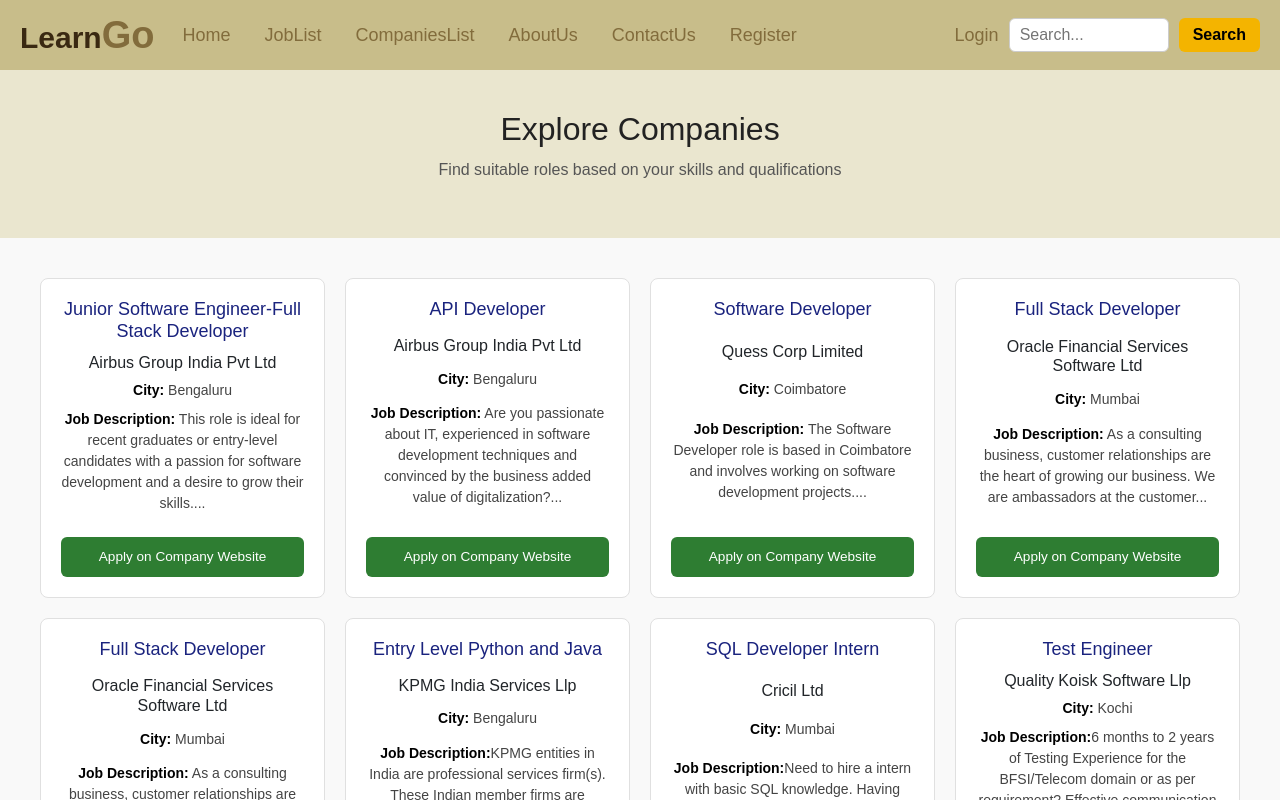
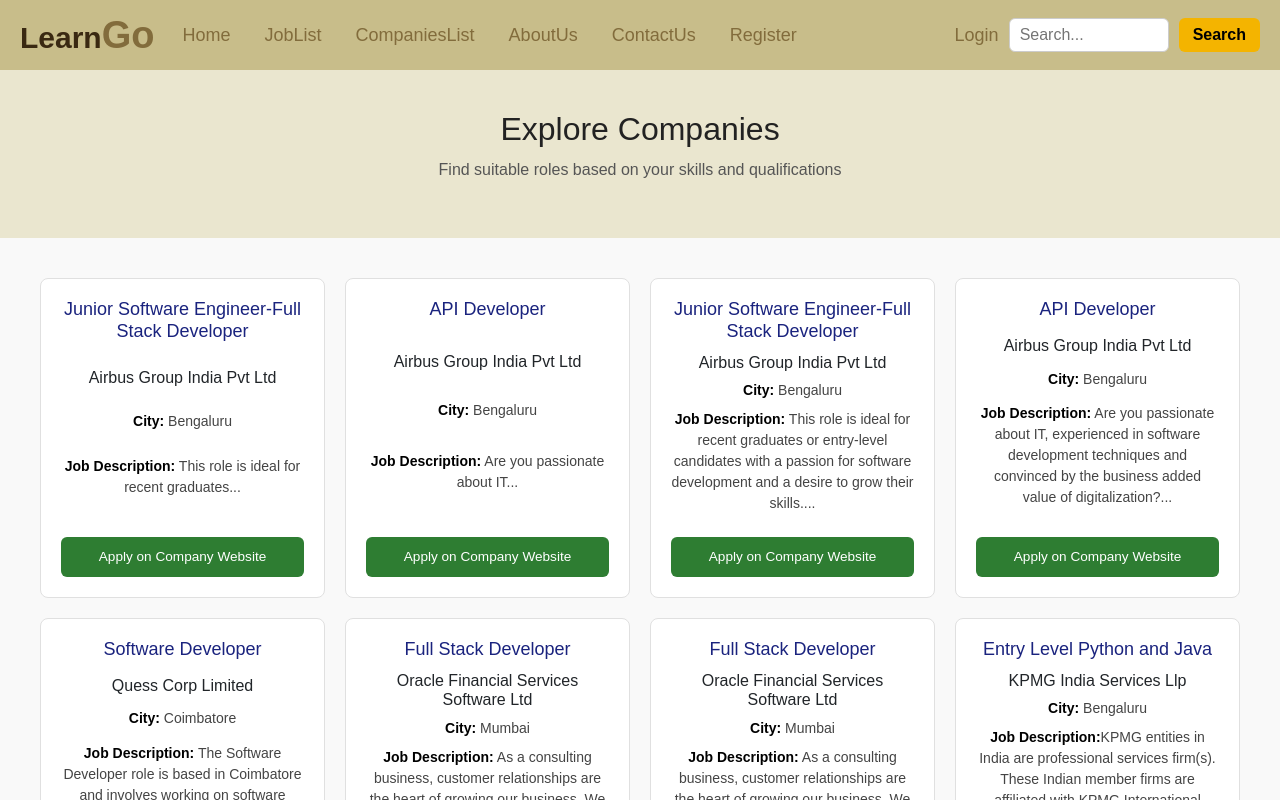
Before and after one commit to tasneemsingapore2504-droid/jobseeker, a React (Vite) app: page /companiesList in a window 1280 px wide. Shown: the top 800 px of the page. Built offline with nearby package versions, Linux system fonts and the light colour scheme; no server answers.

Commit message:
new changes

```diff
--- a/src/pages/CompaniesList.jsx
+++ b/src/pages/CompaniesList.jsx
@@ -1,71 +1,69 @@
 import { useEffect, useState } from "react";
+import axios from "axios";
 
 function CompaniesList() {
   const [company, setCompany] = useState([]);
-  const job = [
+  const [users, setUsers] = useState([]);
+  const jobData = [
     {
-      jobname: "Junior Software Engineer-Full Stack Developer",
-      compname: "Airbus Group India Pvt Ltd",
+      id: 1,
+      title: "Junior Software Engineer-Full Stack Developer",
+      company: "Airbus Group India Pvt Ltd",
       city: "Bengaluru",
-      jobdesc:
-        "This role is ideal for recent graduates or entry-level candidates with a passion for software development and a desire to grow their skills....",
-      url: "https://ag.wd3.myworkdayjobs.com/en-US/Airbus/job/Bangalore-Area/Software-Engineer--Python--Angular-Full-stack-_JR10366937",
+      description: "This role is ideal for recent graduates...",
+      link: "https://ag.wd3.myworkdayjobs.com/...",
     },
     {
-      jobname: "Junior Software Engineer-Full Stack Developer",
-      compname: "Airbus Group India Pvt Ltd",
+      id: 2,
+      title: "API Developer",
+      company: "Airbus Group India Pvt Ltd",
       city: "Bengaluru",
-      jobdesc:
-        "This role is ideal for recent graduates or entry-level candidates with a passion for software development and a desire to grow their skills....",
-      url: "https://ag.wd3.myworkdayjobs.com/en-US/Airbus/job/Bangalore-Area/Software-Engineer--Python--Angular-Full-stack-_JR10366937",
-    },
-    {
-      jobname: "Junior Software Engineer-Full Stack Developer",
-      compname: "Airbus Group India Pvt Ltd",
-      city: "Bengaluru",
-      jobdesc:
-        "This role is ideal for recent graduates or entry-level candidates with a passion for software development and a desire to grow their skills....",
-      url: "https://ag.wd3.myworkdayjobs.com/en-US/Airbus/job/Bangalore-Area/Software-Engineer--Python--Angular-Full-stack-_JR10366937",
-    },
-    {
-      jobname: "Junior Software Engineer-Full Stack Developer",
-      compname: "Airbus Group India Pvt Ltd",
-      city: "Bengaluru",
-      jobdesc:
-        "This role is ideal for recent graduates or entry-level candidates with a passion for software development and a desire to grow their skills....",
-      url: "https://ag.wd3.myworkdayjobs.com/en-US/Airbus/job/Bangalore-Area/Software-Engineer--Python--Angular-Full-stack-_JR10366937",
+      description: "Are you passionate about IT...",
+      link: "https://ag.wd3.myworkdayjobs.com/...",
     },
   ];
 
+  const fetchUsers = async () => {
+    const res = await axios.get("http://localhost:5000/api/CompanyProfile");
+    setUsers(res.data);
+  };
+
+  useEffect(() => {
+    fetchUsers();
+  }, []);
+
   return (
     <>
-      <header class="header">
+      <header className="header">
         <h1>Explore Companies</h1>
         <p>Find suitable roles based on your skills and qualifications</p>
       </header>
-      <section class="jobs-container">
-        <div class="job-grid">
+      <section className="jobs-container">
+        <div className="job-grid">
           {/* <!-- Job Card 1 --> */}
 
-          {company.map((comp, index) => {
-            <li key={index}>
-              <div class="job-card">
-                <h3>{comp.jobname}</h3>
-                <h6>{comp.compname}</h6>
+          {jobData.map((job) => (
+            <div className="job-card" key={job.id}>
+              <h3>{job.title}</h3>
+              <h6>{job.company}</h6>
               <p>
-                  <strong>City:</strong> {comp.city}
+                <strong>City:</strong> {job.city}
               </p>
               <p>
-                  <strong>Job Description:</strong> {comp.jobdesc}
+                <strong>Job Description:</strong> {job.description}
               </p>
-                <a class="linkBtn" href={comp.url}>
+              <a
+                className="linkBtn"
+                href={job.link}
+                target="_blank"
+                rel="noreferrer"
+              >
                 Apply on Company Website
               </a>
             </div>
-            </li>;
-          })}
+          ))}
 
-          <div class="job-card">
+          <div className="job-card">
             <h3>Junior Software Engineer-Full Stack Developer</h3>
             <h6>Airbus Group India Pvt Ltd</h6>
             <p>
@@ -77,15 +75,14 @@
               development and a desire to grow their skills....
             </p>
             <a
-              class="linkBtn"
+              className="linkBtn"
               href="https://ag.wd3.myworkdayjobs.com/en-US/Airbus/job/Bangalore-Area/Software-Engineer--Python--Angular-Full-stack-_JR10366937"
             >
               Apply on Company Website
             </a>
           </div>
-
           {/* <!-- Job Card 2 --> */}
-          <div class="job-card">
+          <div className="job-card">
             <h3>API Developer</h3>
             <h6>Airbus Group India Pvt Ltd</h6>
             <p>
@@ -97,15 +94,14 @@
               the business added value of digitalization?...
             </p>
             <a
-              class="linkBtn"
+              className="linkBtn"
               href="https://ag.wd3.myworkdayjobs.com/en-US/Airbus/job/Bangalore-Area/Developer---Mulesoft-API_JR10390610-1"
             >
               Apply on Company Website
             </a>
           </div>
-
           {/*  <!-- Job Card 3 --> */}
-          <div class="job-card">
+          <div className="job-card">
             <h3>Software Developer</h3>
             <h6>Quess Corp Limited</h6>
             <p>
@@ -117,15 +113,14 @@
               projects....
             </p>
             <a
-              class="linkBtn"
+              className="linkBtn"
               href="https://fa-eumz-saasfaprod1.fa.ocs.oraclecloud.com/hcmUI/CandidateExperience/en/sites/CX_1/job/10183"
             >
               Apply on Company Website
             </a>
           </div>
-
           {/* <!-- Job Card 4 --> */}
-          <div class="job-card">
+          <div className="job-card">
             <h3>Full Stack Developer</h3>
             <h6>Oracle Financial Services Software Ltd</h6>
             <p>
@@ -137,15 +132,14 @@
               are ambassadors at the customer...
             </p>
             <a
-              class="linkBtn"
+              className="linkBtn"
               href="https://careers.oracle.com/en/sites/jobsearch/job/304501?location=India&locationId=300000000106947"
             >
               Apply on Company Website
             </a>
           </div>
-
           {/* <!-- Job Card 5 --> */}
-          <div class="job-card">
+          <div className="job-card">
             <h3>Full Stack Developer</h3>
             <h6>Oracle Financial Services Software Ltd</h6>
             <p>
@@ -157,15 +151,14 @@
               are ambassadors at the customer....
             </p>
             <a
-              class="linkBtn"
+              className="linkBtn"
               href="https://careers.oracle.com/en/sites/jobsearch/job/304501?location=India&locationId=300000000106947"
             >
               Apply on Company Website
             </a>
           </div>
-
           {/* <!-- Job Card 6  --> */}
-          <div class="job-card">
+          <div className="job-card">
             <h3>Entry Level Python and Java</h3>
             <h6>KPMG India Services Llp</h6>
             <p>
@@ -177,15 +170,14 @@
               affiliated with KPMG International Limited....
             </p>
             <a
-              class="linkBtn"
+              className="linkBtn"
               href="https://ejgk.fa.em2.oraclecloud.com/hcmUI/CandidateExperience/en/sites/CX_1/job/INTG10038681"
             >
               Apply on Company Website
             </a>
           </div>
-
           {/* <!-- Job Card 7  --> */}
-          <div class="job-card">
+          <div className="job-card">
             <h3>SQL Developer Intern</h3>
             <h6>Cricil Ltd</h6>
             <p>
@@ -197,15 +189,14 @@
               scripting....
             </p>
             <a
-              class="linkBtn"
+              className="linkBtn"
               href="https://career.crisil.com/crisil/jobview/sql-developer-mumbai-maharashtra-india-2026020119550191"
             >
               Apply on Company Website
             </a>
           </div>
-
           {/* <!-- Job Card 8 --> */}
-          <div class="job-card">
+          <div className="job-card">
             <h3>Test Engineer</h3>
             <h6>Quality Koisk Software Llp</h6>
             <p>
@@ -218,15 +209,14 @@
               properly?....
             </p>
             <a
-              class="linkBtn"
+              className="linkBtn"
               href="https://careers-qualitykiosk.peoplestrong.com/job/detail/R-0040031-01"
             >
               Apply on Company Website
             </a>
           </div>
-
           {/* <!-- Job Card 9 --> */}
-          <div class="job-card">
+          <div className="job-card">
             <h3>Application Automation</h3>
             <h6>Accenture India Private Limited</h6>
             <p>
@@ -239,15 +229,14 @@
               specialized skills across more than 40 industries....
             </p>
             <a
-              class="linkBtn"
+              className="linkBtn"
               href="https://www.accenture.com/in-en/careers/jobdetails?id=AIOC-S01627413_en&title=App%20Automation%20Eng%20New%20Associate"
             >
               Apply on Company Website
             </a>
           </div>
-
           {/* <!-- Job Card 10 --> */}
-          <div class="job-card">
+          <div className="job-card">
             <h3>Business Analyst</h3>
             <h6>Mphasis Limited</h6>
             <p>
@@ -260,15 +249,14 @@
               clients....
             </p>
             <a
-              class="linkBtn"
+              className="linkBtn"
               href="https://mphasis.ripplehire.com/candidate/?token=ty4DfyWddnOrtpclQeia&lang=en&ref=LI01#detail/job/647381"
             >
               Apply on Company Website
             </a>
           </div>
-
           {/* <!-- Job Card 11 --> */}
-          <div class="job-card">
+          <div className="job-card">
             <h3>Graphic Designer</h3>
             <h6>Larsen & Turbo Ltd</h6>
             <p>
@@ -281,15 +269,14 @@
               digital ads....
             </p>
             <a
-              class="linkBtn"
+              className="linkBtn"
               href="https://larsentoubrocareers.peoplestrong.com/job/detail/LNT_GD_1546173"
             >
               Apply on Company Website
             </a>
           </div>
-
           {/* <!-- Job Card 12 --> */}
-          <div class="job-card">
+          <div className="job-card">
             <h3>Digital Business Dealing</h3>
             <h6>Kotak Securities Limited</h6>
             <p>
@@ -301,15 +288,14 @@
               activities. The position requires working closely....
             </p>
             <a
-              class="linkBtn"
+              className="linkBtn"
               href="https://hcbt.fa.em2.oraclecloud.com/hcmUI/CandidateExperience/en/sites/CX_1001/job/37819"
             >
               Apply on Company Website
             </a>
           </div>
-
           {/* <!-- Job Card 13 --> */}
-          <div class="job-card">
+          <div className="job-card">
             <h3>System Engineer</h3>
             <h6>GE Healthcare</h6>
             <p>
@@ -321,15 +307,14 @@
               mindset, and process. All activities that consider both the ....
             </p>
             <a
-              class="linkBtn"
+              className="linkBtn"
               href="https://careers.gehealthcare.com/global/en/job/R4036386"
             >
               Apply on Company Website
             </a>
           </div>
-
           {/* <!-- Job Card 14 --> */}
-          <div class="job-card">
+          <div className="job-card">
             <h3>Database Administration</h3>
             <h6>NTT India Ltd</h6>
             <p>
@@ -342,15 +327,14 @@
               security, and availability...
             </p>
             <a
-              class="linkBtn"
+              className="linkBtn"
               href="https://nttltd.ripplehire.com/candidate/?token=HxDsHL3vMLvYaPbKzyBL&lang=en&ref=LI01#detail/job/428659"
             >
               Apply on Company Website
             </a>
           </div>
-
           {/* <!-- Job Card 15 --> */}
-          <div class="job-card">
+          <div className="job-card">
             <h3>Customer Delivery Specialist</h3>
             <h6>Tata Croma</h6>
             <p>
@@ -362,7 +346,7 @@
               holding company of the Tata Group....
             </p>
             <a
-              class="linkBtn"
+              className="linkBtn"
               href="https://fa-eryk-saasfaprod1.fa.ocs.oraclecloud.com/hcmUI/CandidateExperience/en/sites/CX_1001/job/25223?jarvisId=d4fcf9dc-95cc-460c-b1d7-03e503a54c56&mode=location&sessionId=a555f00e-afc6-40d5-8e42-6bc326a26b41.22e0cfe2-3d7d-419b-899d-7f8794b210be"
             >
               Apply on Company Website
```
Also changed, not shown: src/pages/JobPost.jsx (+25 -12 lines). Lines whose indentation alone changed are shown as unchanged.
